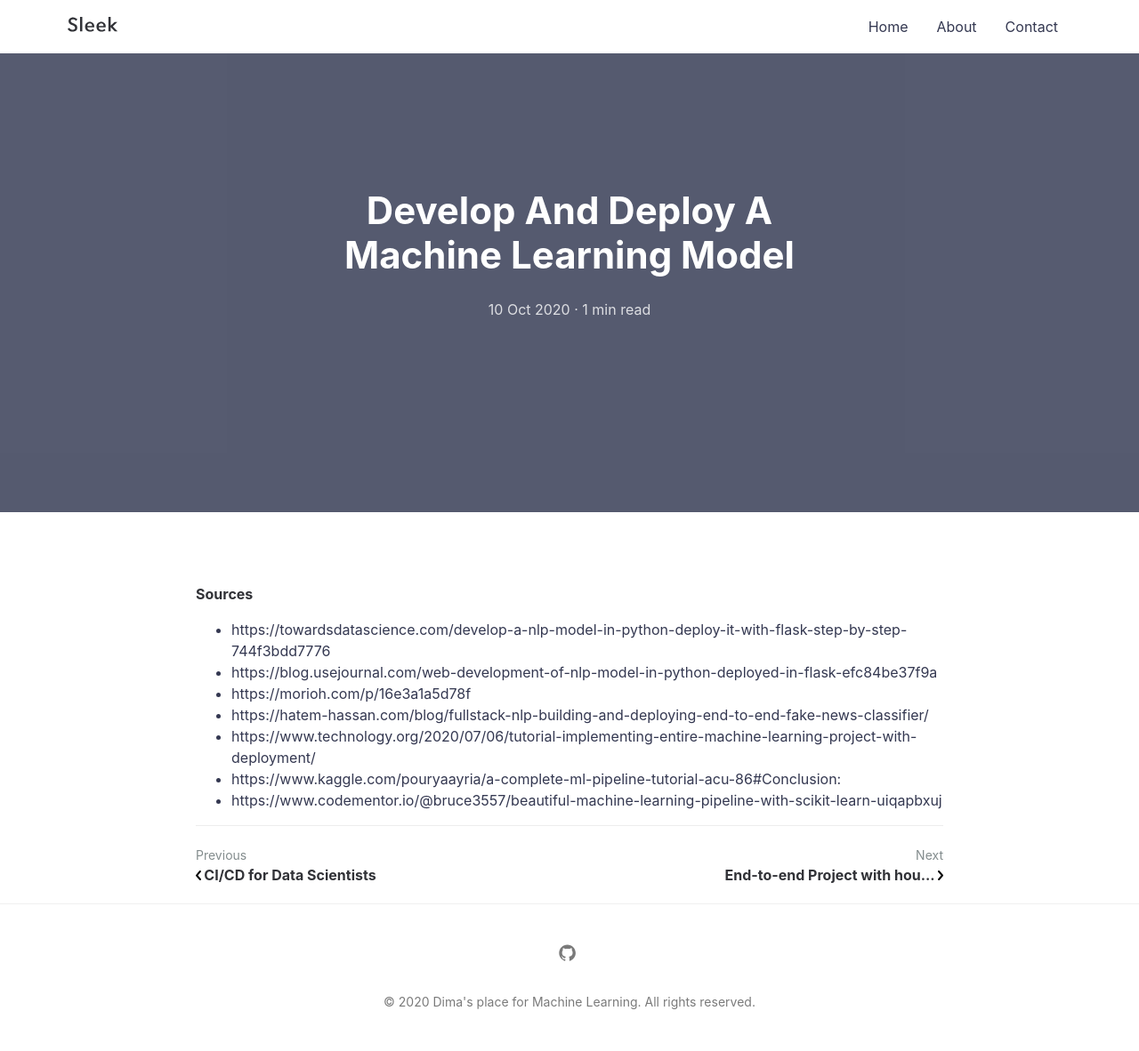
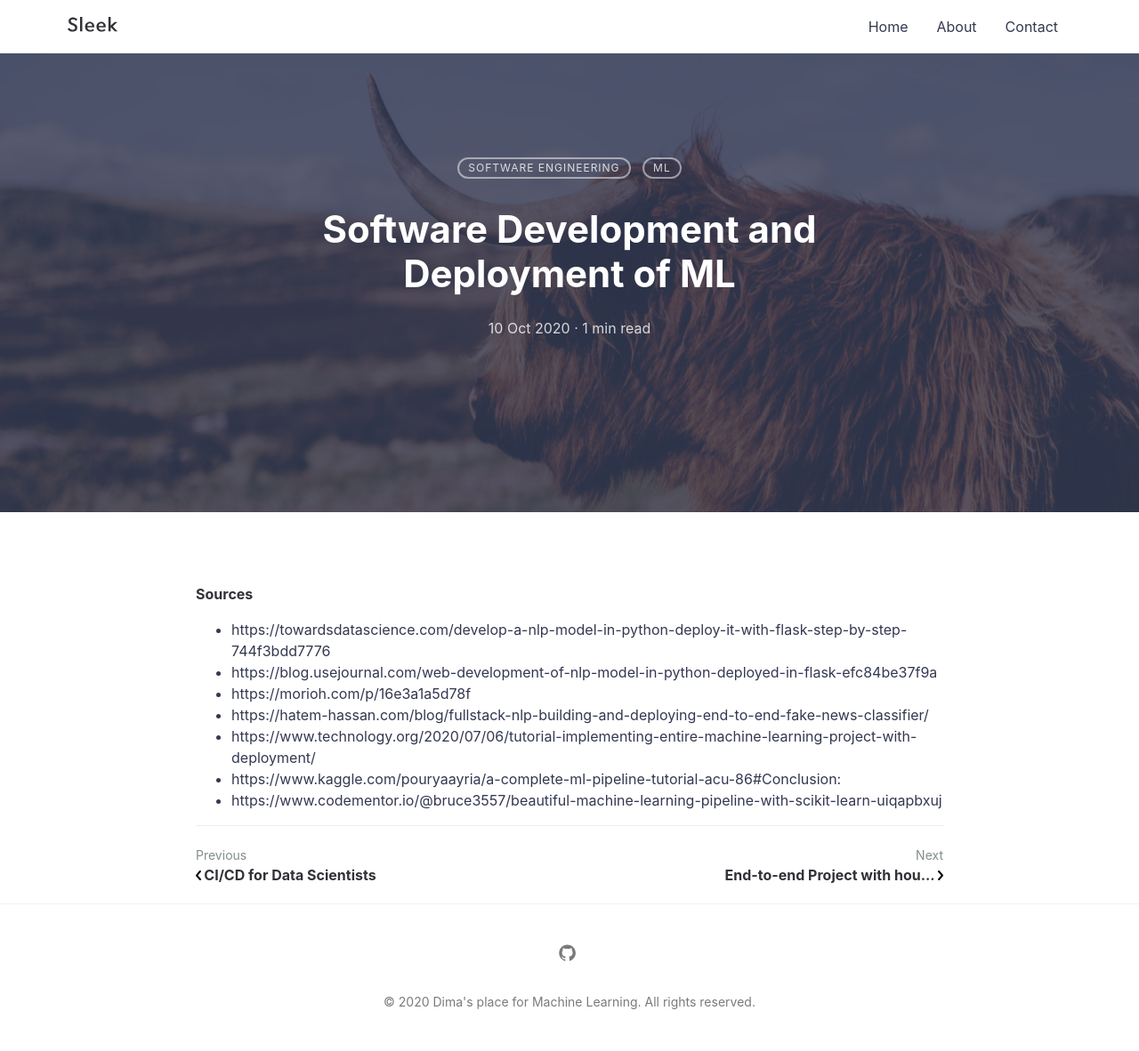
Before and after one commit to DataDima90/ai.github.io, a Jekyll site: the page built from _posts/2020-10-10-Develop-and-deploy-a-machine-learning-model.md, in a window 1280 px wide. Shown: the whole page at 89% size. Built offline with Jekyll 4.4.1, drawn with Linux system fonts in a browser that asks for light colours; our own code applies the rules of GitHub Pages for plain Markdown files; a script that is not in the unit is left out.

Commit message:
fixed bug

```diff
--- a/_posts/2020-10-10-Develop-and-deploy-a-machine-learning-model.md
+++ b/_posts/2020-10-10-Develop-and-deploy-a-machine-learning-model.md
@@ -1,3 +1,12 @@
+---
+layout: post
+title: Software Development and Deployment of ML
+featured-img: shane-rounce-205187
+image: shane-rounce-201587
+categories: [Software Engineering, ML]
+mathjax: true
+summary: Development and Deployment of ML
+---
 
 
 
```
